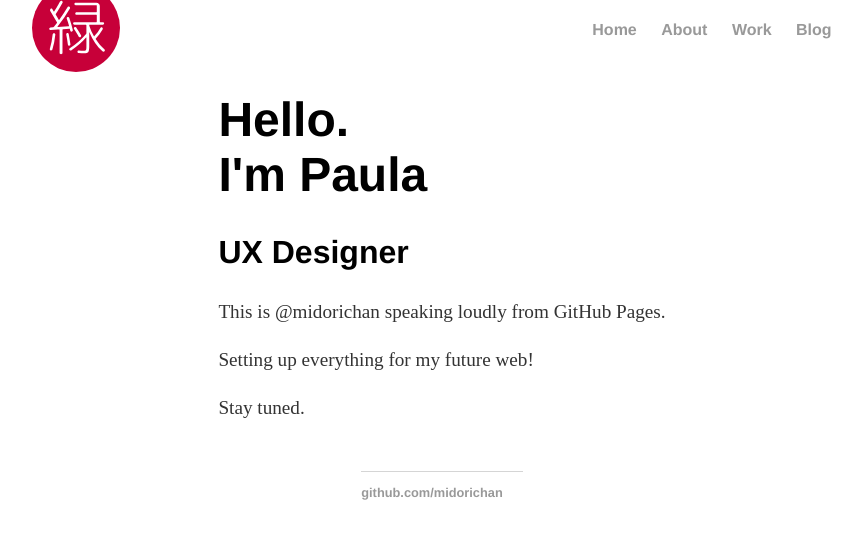
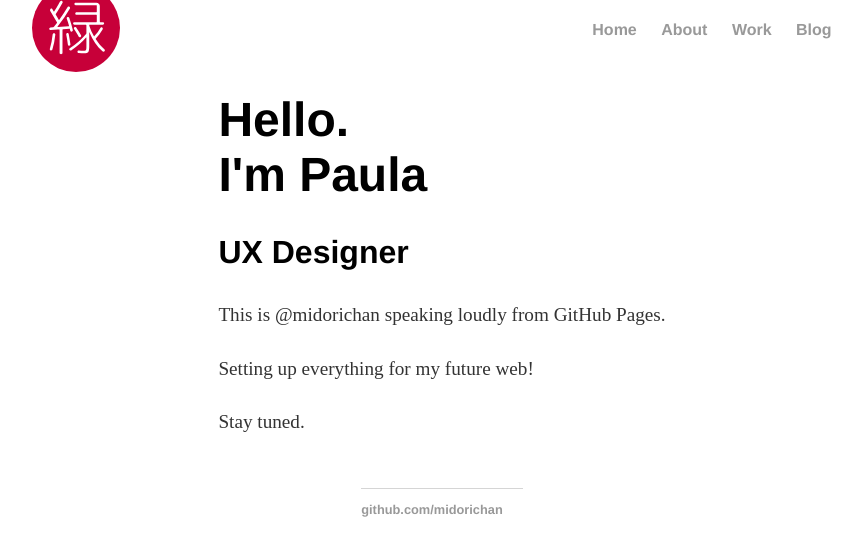
Before and after one commit to midorichan/midorichan.github.io, a Jekyll site: the page built from index.html, in a window 1280 px wide. Shown: the top 556 px of the page, without its empty margins (198-1060 px from the left). Built offline with Jekyll 4.4.1, drawn with Linux system fonts in a browser that asks for light colours.

Commit message:
font-size update

```diff
--- a/css/main.css
+++ b/css/main.css
@@ -11,6 +11,7 @@ ul.posts li {
 */
 
 html, body {
+    font-size: 16px;
     margin: 0 auto;
     width: 80%;
 }
@@ -72,7 +73,7 @@ footer {
 
 p {
     font-size: 1.2em;
-    line-height: 1.5em;
+    line-height: 1.8em;
     color: #333;
 }
 
```
